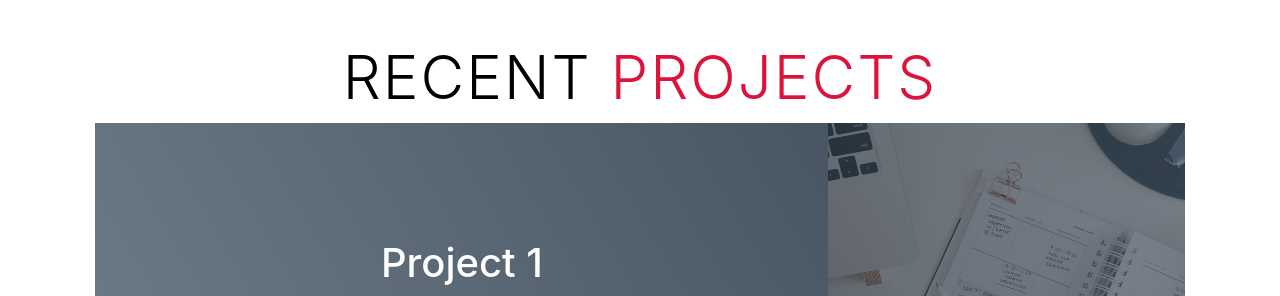
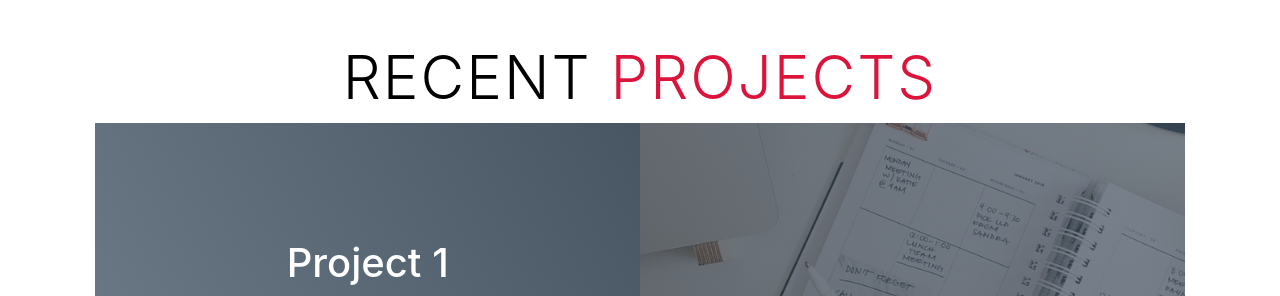
Before and after one commit to HitlerGandhi/aboutWeb, a plain HTML site: page index.html in a window 1280 px wide. Shown: the part 1750-2046 px from the top of the page. Drawn offline with nearby package versions, Linux system fonts and the light colour scheme.

Commit message:
Update style.css

```diff
--- a/style.css
+++ b/style.css
@@ -346,7 +346,7 @@ services .icon{
 
 #projects .project-info{
     padding: 30px;
-    flex-basis: 100%;
+    flex-basis: 50%;
     background-image:linear-gradient(60deg,#707d8b 0%,#485563 100%);
     height: 100%;
     display: flex;
```
